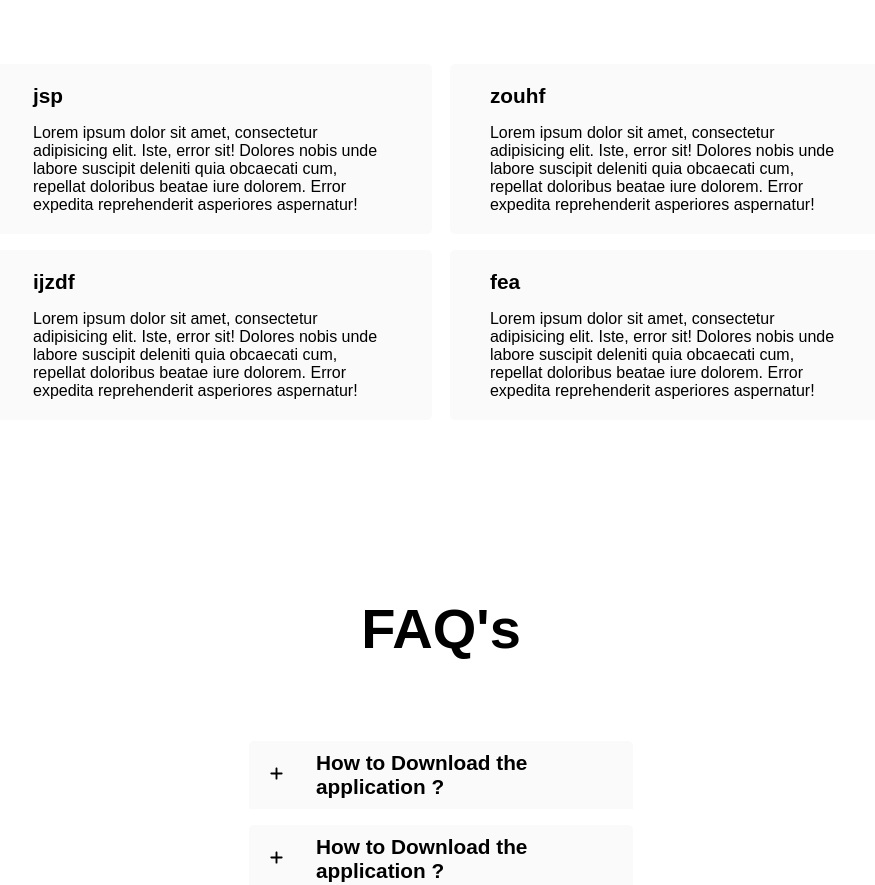
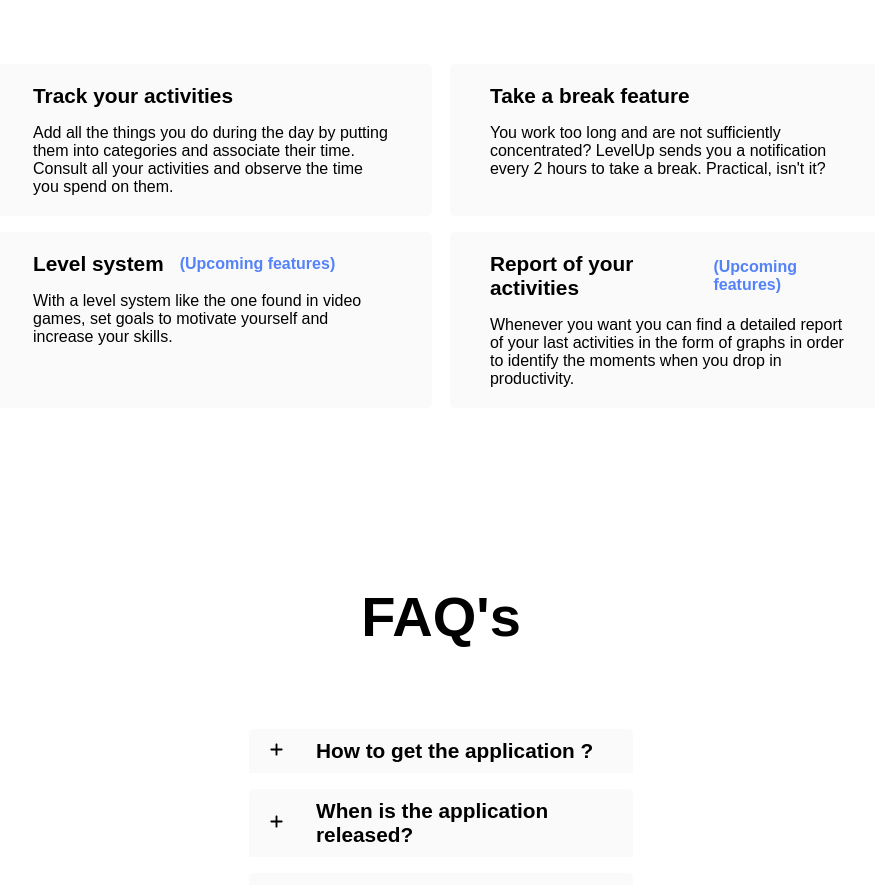
Before and after one commit to JulesEfrei/LevelUp-LandingPage, a React (Create React App) app: page / in a window 1280 px wide. Shown: the part 1780-2665 px from the top of the page, without its empty margins (199-1074 px from the left). Built offline with nearby package versions, Linux system fonts and the light colour scheme.

Commit message:
Update : Content of the Website

```diff
--- a/src/App.js
+++ b/src/App.js
@@ -19,6 +19,8 @@
 
       <Features />
 
+      {/* blabla je te vend le produit */}
+
       <FAQ />
 
       {/* <Form />
--- a/src/components/AboutUs.jsx
+++ b/src/components/AboutUs.jsx
@@ -8,7 +8,7 @@
 
 
       <div className="top">
-        <h1>About Us</h1>
+        <h1>About LevelUp</h1>
       </div>
 
       <div className="bottom">
@@ -19,7 +19,7 @@
         </div>
 
         <div className="right">
-          <h2>Track your activities and increase your skills</h2>
+          <h2>Track your activities and improve your skills</h2>
           <p>Lorem ipsum, dolor sit amet consectetur adipisicing elit. Reprehenderit dolorum harum dolore obcaecati dolores quo, voluptatum odit magnam voluptatem repellendus temporibus voluptate est, accusamus exercitationem eveniet? Velit culpa, ea est asperiores ratione libero error nemo, assumenda laborum totam, illum quasi. Laudantium ullam minima nam aliquam est similique, earum dignissimos repellendus ducimus, debitis soluta fugit quam fugiat velit dicta harum recusandae nesciunt beatae blanditiis, commodi deserunt iste ab ratione quaerat? Ea eligendi cumque aliquam molestiae sit suscipit, vero, distinctio error illo sequi exercitationem reprehenderit libero, ad modi omnis. Laudantium, eos beatae repellat asperiores commodi, sapiente architecto sint ut perferendis soluta recusandae!</p>
           <a href="#">Download LevelUp</a>
         </div>
--- a/src/components/Card.jsx
+++ b/src/components/Card.jsx
@@ -5,7 +5,10 @@
   return (
     <div className="cardContainer">
 
-        <h2>{data.title}</h2>
+        <div className="content">
+          <h2 className="title">{data.title}</h2>
+          {data.extra && <h2 className="extra">({data.extra})</h2>}
+        </div>
 
         <p>{data.text}</p>
 
--- a/src/components/FAQ.jsx
+++ b/src/components/FAQ.jsx
@@ -7,17 +7,25 @@
 
   const faq = [
     {
-      question : "How to Download the application ?",
-      answer: "The application is not already releaseThe application is not"
+      question : "How to get the application ?",
+      answer: "Sorry, at the moment LevelUp is in a test phase and is only available for certain users. Fill the form below to be informed about the release."
     },
     {
-      question : "How to Download the application ?",
-      answer: "The application is not already releaseThe application is not"
+      question : "When is the application released?",
+      answer: "For the moment no date has been announced. We are working hard to release the application as soon as possible. Stay patient, we are coming !  "
     },
     {
-      question : "How to Download the application ?",
-      answer: "The application is not already releaseThe application is not"
+      question : "Can they be part of the beta-testers ?",
+      answer: "We are always listening to your feedback. You can request access to the Beta by filling out the form below."
     },
+    // {
+    //   question : "Can they be part of the beta-testers ?",
+    //   answer: "We are always listening to your feedback. You can request access to the Beta by filling out the form below"
+    // },
+    // {
+    //   question : "Can they be part of the beta-testers ?",
+    //   answer: "We are always listening to your feedback. You can request access to the Beta by filling out the form below"
+    // },
   ]
 
   return (
--- a/src/components/Features.jsx
+++ b/src/components/Features.jsx
@@ -7,20 +7,22 @@
 
   const features = [
     {
-      title: "jsp",
-      text: "Lorem ipsum dolor sit amet, consectetur adipisicing elit. Iste, error sit! Dolores nobis unde labore suscipit deleniti quia obcaecati cum, repellat doloribus beatae iure dolorem. Error expedita reprehenderit asperiores aspernatur!"
+      title: "Track your activities",
+      text: "Add all the things you do during the day by putting them into categories and associate their time. Consult all your activities and observe the time you spend on them."
     },
     {
-      title: "zouhf",
-      text: "Lorem ipsum dolor sit amet, consectetur adipisicing elit. Iste, error sit! Dolores nobis unde labore suscipit deleniti quia obcaecati cum, repellat doloribus beatae iure dolorem. Error expedita reprehenderit asperiores aspernatur!"
+      title: "Take a break feature",
+      text: "You work too long and are not sufficiently concentrated? LevelUp sends you a notification every 2 hours to take a break. Practical, isn't it?"
     },
     {
-      title: "ijzdf",
-      text: "Lorem ipsum dolor sit amet, consectetur adipisicing elit. Iste, error sit! Dolores nobis unde labore suscipit deleniti quia obcaecati cum, repellat doloribus beatae iure dolorem. Error expedita reprehenderit asperiores aspernatur!"
+      title: "Level system",
+      extra: "Upcoming features",
+      text: "With a level system like the one found in video games, set goals to motivate yourself and increase your skills."
     },
     {
-      title: "fea",
-      text: "Lorem ipsum dolor sit amet, consectetur adipisicing elit. Iste, error sit! Dolores nobis unde labore suscipit deleniti quia obcaecati cum, repellat doloribus beatae iure dolorem. Error expedita reprehenderit asperiores aspernatur!"
+      title: "Report of your activities",
+      extra: "Upcoming features",
+      text: "Whenever you want you can find a detailed report of your last activities in the form of graphs in order to identify the moments when you drop in productivity."
     },
   ]
 
--- a/src/components/Header.jsx
+++ b/src/components/Header.jsx
@@ -18,7 +18,7 @@
 
             <div className="text">
                 <h1>LevelUp your skills</h1>
-                <p>Lorem ipsum dolor sit amet consectetur adipisicing elit. Blanditiis nobis illo aliquid tempora consequuntur placeat perspiciatis porro velit qui. Eos!</p>
+                <p>Boost your productivity, improve your skills and stay motivated with your activity tracker. LevelUp tracks all your activities and shows you your progress and where you lose time in a day to improve you.</p>
             </div>
 
             <div className="imgContainer">
--- a/src/styles/features.scss
+++ b/src/styles/features.scss
@@ -32,10 +32,23 @@
             background-color: #FAFAFA;
             margin-bottom: 1rem;
 
-            h2 {
+            .content {
                 margin-bottom: 1rem;
-                font-size: 1.3rem;
+                display: flex;
+                align-items: center;
+
+                .title {
+                    font-size: 1.3rem;
+                    margin-right: 1rem;
+                }
+
+                .extra{
+                    font-size: 1rem;
+                    opacity: .75;
+                    color: #1D5AF7;
+                }
             }
+
 
         }
 
```
